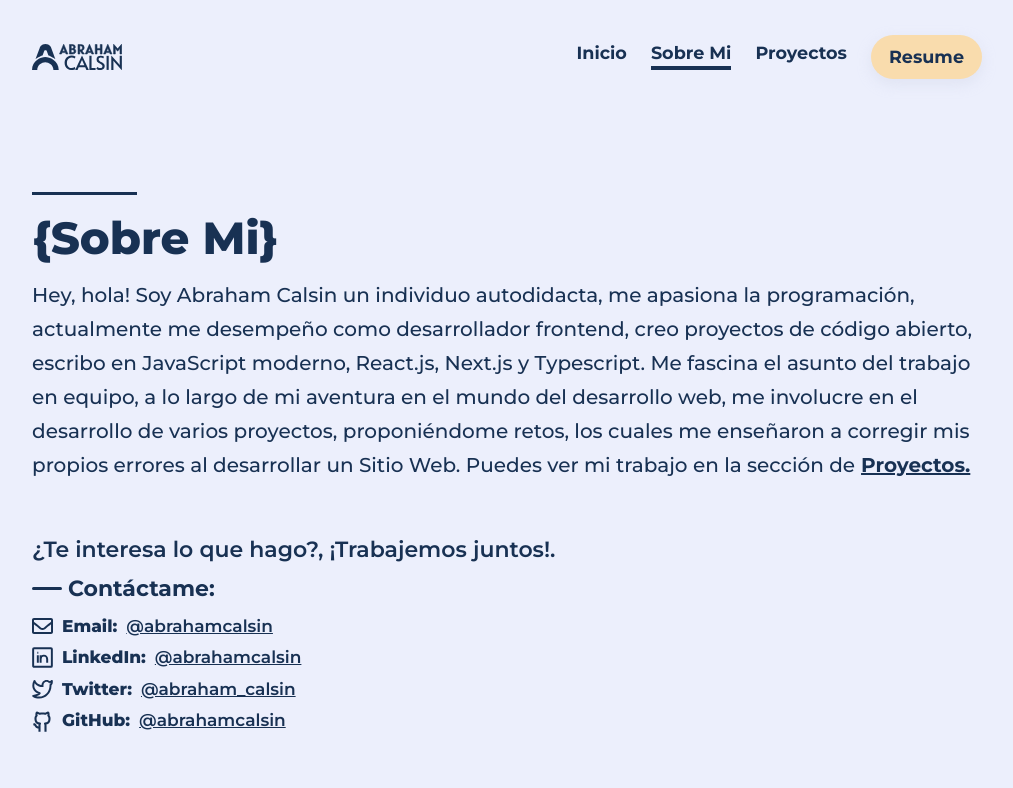
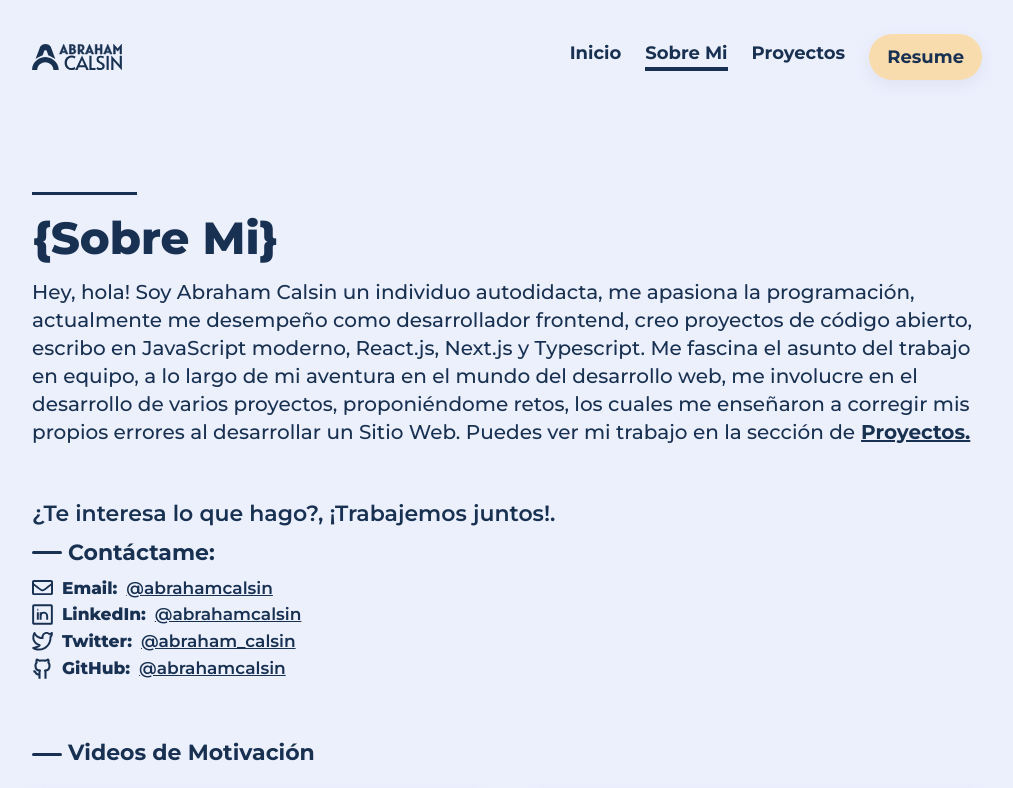
Before and after one commit to Uvacoder/port-abrahamcalsin, a Next.js app: page /about-me in a window 1280 px wide. Shown: the top 788 px of the page, without its empty margins (133-1146 px from the left). Built offline with nearby package versions, Linux system fonts and the light colour scheme; grey boxes are pictures that could not be loaded.

Commit message:
complete formatting of all styles of my portfolio, design of projects page modified

```diff
--- a/components/layout/index.js
+++ b/components/layout/index.js
@@ -3,7 +3,7 @@ import Footer from "../footer/index";
 import Head from "next/head";
 
 const MainLayout = (props) => (
-  <div className="font-montserrat text-clrPrimary">
+  <div className="font-montserrat text-primary">
     <Head>
       <meta charset="UTF-8" />
       <meta
--- a/components/navbar/index.js
+++ b/components/navbar/index.js
@@ -14,7 +14,7 @@ const NavTabLink = (props) => {
     <Link href={href}>
       <a
         className={clsx(
-          "relative after:content-[' '] after:block after:h-2-8 after:bg-clrOption-1 pb-2-8 after:w-full",
+          "relative after:content-[' '] after:block after:h-2-8 after:bg-primary pb-2-8 after:w-full",
           !activeLinkSelect &&
             "after:w-0 after:right-0 after:transition-all after:duration-300 hover:after:w-full hover:after:right-auto hover:after:left-0"
         )}
@@ -36,14 +36,14 @@ const NavTabIcon = (props) => {
     <Link href={href}>
       <a
         className={clsx(
-          "flex justify-center items-center h-full w-16 border-t-4 transition duration-300 flex-col",
+          "flex justify-center items-center h-full w-16 border-t-4 transition border-primary duration-300 flex-col",
           !isActiveSelect &&
-            "border-brdSecondary opacity-50 hover:border-brdPrimary border-brdsecondary hover:opacity-100"
+            "border-transparent opacity-50 hover:border-primary hover:opacity-100"
         )}
         target={targetBlank}
       >
         <img src={iconSrc} alt={alt} className="-mt-2-6 block" />
-        <p className="text-size-1 pt-1 font-semiBold">{contentLinkSection}</p>
+        <p className="text-xs-1.2 pt-1 font-semiBold">{contentLinkSection}</p>
       </a>
     </Link>
   );
@@ -53,7 +53,7 @@ const Navbar = () => {
   return (
     <header className="sm:mt-4">
       {/* Navbar Logo Fixed Mobile */}
-      <div className="fixed sm:static bg-clrOptin-3 sm:bg-transparent shadow-sm sm:shadow-none  h-20 sm:h-30 w-full flex justify-center items-center z-10">
+      <div className="fixed sm:static bg-white sm:bg-transparent shadow-sm sm:shadow-none  h-20 sm:h-30 w-full flex justify-center items-center z-10">
         <div className="w-full max-w-70 flex justify-between items-center sm:justify-between px-7 sm:px-15">
           <Link href="/">
             <a className="sm:w-30 w-28">
@@ -67,18 +67,18 @@ const Navbar = () => {
           <a
             href="https://resume.abrahamcalsin.com"
             target="__blank"
-            className="bg-clrOption-2 px-4 py-1-3 shadow-sm rounded-rds-1.1 font-extraBold sm:hidden"
+            className="bg-secondary px-4 py-1-3 shadow-sm rounded-rds-1.1 font-extraBold sm:hidden"
           >
             Resume
           </a>
           {/* Navbar Links Desktop*/}
-          <div className="hidden sm:flex sm:items-center sm:gap-x-8 font-bold text-size-8-desk">
+          <div className="hidden sm:flex sm:items-center sm:gap-x-8 font-bold text-lg">
             <NavTabLink href="/" contentNavLink="Inicio" />
             <NavTabLink href="/about-me" contentNavLink="Sobre Mi" />
             <NavTabLink href="/projects" contentNavLink="Proyectos" />
             <a
               href="https://resume.abrahamcalsin.com"
-              className="bg-clrOption-2 px-6 py-3 rounded-rds-1.1 shadow-sm transition duration-300 hover:opacity-80"
+              className="bg-secondary px-6 py-3 rounded-rds-1.1 shadow-sm transition duration-300 hover:opacity-80"
               target="__blank"
             >
               Resume
@@ -88,7 +88,7 @@ const Navbar = () => {
         </div>
       </div>
       {/* Navbar Icons/Links Fixed Mobile*/}
-      <div className="flex fixed bg-clrOptin-3 shadow-sml w-full h-20 justify-evenly items-center bottom-0 sm:hidden z-20">
+      <div className="flex fixed bg-white shadow-sml w-full h-20 justify-evenly items-center bottom-0 sm:hidden z-20">
         <NavTabIcon href="/" iconSrc="/icons/home-icon.svg" contentLinkSection="Inicio" />
         <NavTabIcon
           href="/about-me"
--- a/package.json
+++ b/package.json
@@ -12,6 +12,7 @@
     "@fortawesome/free-solid-svg-icons": "^5.15.4",
     "@fortawesome/react-fontawesome": "^0.1.15",
     "clsx": "^1.1.1",
+    "dayjs": "^1.10.7",
     "next": "latest",
     "react": "^17.0.2",
     "react-dom": "^17.0.2"
--- a/pages/404.js
+++ b/pages/404.js
@@ -5,11 +5,11 @@ const custom404 = () => {
   return (
     <MainLayout>
       <title>404 Error!</title>
-      <div className="flex flex-col justify-center items-center text-size-8.3-desk text-center mx-auto mb-25 mt-5 sm:my-35 sm:text-size-8.2-desk font-black">
+      <div className="flex flex-col justify-center items-center text-3xl text-center mx-auto mb-25 mt-5 sm:my-35 sm:text-sm-1.4 font-black">
         <h1>404</h1>
         <p>Página No Encontrada</p>
         <Link href="/">
-          <a className="bg-clrOption-2 w-36.1-desk text-size-5 rounded-rds-1.1 shadow-sm py-4 px-6 mt-6 hover:opacity-80 sm:w-36.3-desk sm:text-size-6">
+          <a className="bg-secondary w-36.1-desk text-base rounded-rds-1.1 shadow-sm py-4 px-6 mt-6 hover:opacity-80 sm:w-36.3-desk sm:text-xsm-1.3">
             {" "}
             Volver a Inicio
           </a>
--- a/pages/_document.js
+++ b/pages/_document.js
@@ -10,7 +10,7 @@ class MyDocument extends Document {
     return (
       <Html>
         <Head />
-        <body className="bg-secondary">
+        <body className="bg-grayBlue">
           <Main />
           <NextScript />
         </body>
--- a/pages/about-me/index.js
+++ b/pages/about-me/index.js
@@ -8,7 +8,7 @@ const ContactSocialMedia = (props) => {
   const { href, iconSocialSrc, alt, contentSpan, contentLinkIcons } = props;
 
   return (
-    <li className={clsx("flex items-center my-2 sm:text-size-6.2 text-size-4")}>
+    <li className={clsx("flex items-center my-2 sm:text-xsm-1.2 text-sm")}>
       <img src={iconSocialSrc} className={clsx("w-6 sm:w-7")} alt={alt} />
       <span className={clsx("mx-2 font-extraBold sm:mx-3")}>{contentSpan}</span>
       <a href={href} target="_blank" rel="noreferrer" className={clsx("underline")}>
@@ -25,11 +25,11 @@ const AboutMe = () => {
         <title>Sobre Mi - Abraham Calsin</title>
       </Head>
       <div className="mt-0 sm:mt-20 sm:mb-10">
-        <div className="bg-clrOption-1 w-25 h-1-2 my-2 sm:m-0 sm:mb-3 sm:h-2-6 sm:w-35"></div>
-        <h1 className="font-extraBold text-size-6 sm:text-size-8.2-desk">
+        <div className="bg-primary w-25 h-1-2 my-2 sm:m-0 sm:mb-3 sm:h-2-6 sm:w-35"></div>
+        <h1 className="font-extraBold text-xsm-1.3 sm:text-sm-1.4">
           {"{"}Sobre Mi{"}"}
         </h1>
-        <p className="text-size-4 leading-loose font-medium mt-2 px-0 sm:text-size-8.1-desk">
+        <p className="text-sm leading-1.7 font-medium mt-2 px-0 sm:text-xl">
           Hey, hola! Soy Abraham Calsin un individuo autodidacta, me apasiona la
           programación, actualmente me desempeño como desarrollador frontend, creo
           proyectos de código abierto, escribo en JavaScript moderno, React.js, Next.js y
@@ -41,9 +41,9 @@ const AboutMe = () => {
             <a className="font-bold underline ml-2">Proyectos.</a>
           </Link>
         </p>
-        <p className="font-semiBold text-size-6.2 sm:text-size-6 mt-15 sm:mt-17">
+        <p className="font-semiBold text-xsm-1.2 sm:text-xsm-1.3 mt-15 sm:mt-17">
           ¿Te interesa lo que hago?, ¡Trabajemos juntos!.
-          <span className="block mt-2 relative font-bold before:content-[' '] before:inline-block before:h-2-6 before:w-10 before:mb-2 before:mr-2 before:rounded-rds-1.1 before:bg-clrOption-1">
+          <span className="block mt-2 relative font-bold before:content-[' '] before:inline-block before:h-2-6 before:w-10 before:mb-2 before:mr-2 before:rounded-rds-1.1 before:bg-primary">
             Contáctame:
           </span>
         </p>
@@ -80,7 +80,7 @@ const AboutMe = () => {
 
         <div className="mt-15 mb-17 sm:mt-19">
           <div className="mb-7">
-            <h1 className="text-size-6.2 sm:text-size-6 block relative font-bold before:content-[' '] before:inline-block before:h-2-6 before:w-10 before:mb-2-8 before:mr-2 before:rounded-rds-1.1 before:bg-clrOption-1">
+            <h1 className="text-xsm-1.2 sm:text-xsm-1.3 block relative font-bold before:content-[' '] before:inline-block before:h-2-6 before:w-10 before:mb-2-8 before:mr-2 before:rounded-rds-1.1 before:bg-primary">
               Videos de Motivación
             </h1>
           </div>
--- a/tailwind.config.js
+++ b/tailwind.config.js
@@ -23,33 +23,8 @@ module.exports = {
       70: "65rem",
       500: "500px",
     },
-
-    fontSize: {
-      "size-1": "10px",
-      "size-2": "11.39px",
-      "size-3": "12.39px",
-      "size-4": "14.5px",
-      "size-5": "16px",
-      "size-6": "22px",
-      "size-6.1": "85.6324px",
-      "size-6.2": "17px",
-      // -----------------
-      "size-7-desk": "14.41px",
-      "size-7.1-desk": "15px",
-      "size-7.2-desk": "18px",
-      "size-8-desk": "17.60px",
-      "size-8.1-desk": "20px",
-      "size-8.2-desk": "45px",
-      "size-8.3-desk": "30px",
-      "size-9-desk": "125px",
-    },
     letterSpacing: {
       "ltr-1": "0.02em",
-    },
-    textColor: {
-      clrPrimary: "#183153",
-      clrSecondary: "#EA9100",
-      "clrOption-1": "rgba(24, 49, 83, 0.57)",
     },
     fontWeight: {
       thin: "100",
@@ -84,19 +59,86 @@ module.exports = {
       sml: "0px -5px 50px rgba(204, 209, 230, 0.46)",
       none: "none",
     },
-    backgroundColor: {
-      primary: "#fff",
-      secondary: "#ECEFFC",
-      "clrOption-1": "#183153",
-      // "clrOption-2": "rgba(252, 163, 17, 0.34)",
-      "clrOption-2": "#f9dcad",
-      "clrOptin-3": "#f7f9fe",
+    colors: {
+      black: "#000",
+      inherit: "inherit",
       transparent: "transparent",
-    },
-    borderColor: {
-      brdPrimary: "#183153",
-      brdsecondary: "#fff",
-      "brdOption-1": "rgba(24, 49, 83, 0.57)",
+      current: "currentColor",
+      white: "#f7f9fe",
+      grayBlue: "#eceffc",
+
+      primary: {
+        50: "#e7ebf0",
+        100: "#c1cddc",
+        200: "#9aadc4",
+        300: "#748dab",
+        400: "#55749b",
+        500: "#335d8d",
+        600: "#2c5584",
+        700: "#234b79",
+        800: "#1e416c",
+        DEFAULT: "#183153",
+      },
+      secondary: {
+        50: "#fdf1de",
+        DEFAULT: "#f9dcad",
+        200: "#f5c578",
+        300: "#f1ae41",
+        400: "#ee9d0f",
+        500: "#ec8c00",
+        600: "#e88100",
+        700: "#e37100",
+        800: "#dd6100",
+        900: "#d44600",
+      },
+      gray: {
+        50: "#F3F9FF",
+        100: "#ECF1F7",
+        200: "#E2E7ED",
+        300: "#D1D7DD",
+        400: "#ADB3B8",
+        500: "#8D9298",
+        DEFAULT: "#656A70",
+        700: "#52575C",
+        800: "#34393D",
+        900: "#14191D",
+      },
+      error: {
+        50: "#FFE9EF",
+        100: "#FFC9D5",
+        200: "#F8919D",
+        300: "#F26276",
+        400: "#FF2D54",
+        500: "#FF0038",
+        DEFAULT: "#F70038",
+        700: "#E50031",
+        800: "#D80029",
+        900: "#C9001D",
+      },
+      success: {
+        50: "#E8F5E9",
+        100: "#C8E6C9",
+        200: "#A5D6A7",
+        300: "#81C784",
+        400: "#66BB6B",
+        500: "#4CAF51",
+        DEFAULT: "#43A048",
+        700: "#388E3D",
+        800: "#2E7D33",
+        900: "#1B5E21",
+      },
+      warning: {
+        50: "#FFFEE7",
+        100: "#FDFBC2",
+        200: "#FBF898",
+        300: "#F9F46B",
+        400: "#F6EF45",
+        500: "#FFF627",
+        DEFAULT: "#FFE21D",
+        700: "#FFC90C",
+        800: "#FFB000",
+        900: "#FF8500",
+      },
     },
     borderWidth: {
       0: "0",
@@ -106,30 +148,19 @@ module.exports = {
       4: "4px",
       6: "6px",
       8: "8px",
+      9: "10px",
+      10: "12px",
+      11: "14px",
+      12: "16px",
     },
     borderRadius: {
-      "rds-1": "7.35px",
+      "rds-0.1": "4px",
+      "rds-1": "7px",
       "rds-1.1": "999px",
       // Px radius desk
       "rds-2-desk": "10px",
       "rds-3-desk": "20px",
       "rds-4-desk": "15px",
-    },
-    opacity: {
-      0: "0",
-      25: ".25",
-      50: ".5",
-      75: ".75",
-      10: ".1",
-      20: ".2",
-      30: ".3",
-      40: ".4",
-      50: ".5",
-      60: ".6",
-      70: ".7",
-      80: ".8",
-      90: ".9",
-      100: "1",
     },
 
     scale: {
@@ -138,6 +169,27 @@ module.exports = {
     },
 
     extend: {
+      backgroundColor: {
+        inherit: "inherit",
+      },
+      textColor: {
+        inherit: "inherit",
+      },
+      borderColor: {
+        inherit: "inherit",
+      },
+      fontSize: {
+        0: "0px",
+        "xs-1.1": "8px",
+        "xs-1.2": "10px",
+        "xs-1.3": "11px",
+        "xs-1.7": "86px",
+        "sm-1.4": "45px",
+        "sm-1.5": "125px",
+        "xsm-1.1": "15px",
+        "xsm-1.2": "17px",
+        "xsm-1.3": "22px",
+      },
       spacing: {
         auto: "auto",
         "0-1": "-3px",
@@ -192,14 +244,21 @@ module.exports = {
         710: "710px",
       },
       gridTemplateColumns: {
-        pjectsCards: "repeat(auto-fill, minmax(14rem, 1fr))",
+        // pjectsCards: "repeat(auto-fill, minmax(14rem, 1fr))",
         videoYoutube: "repeat(auto-fill, minmax(20rem, 1fr))",
-      },
-      lineHeight: {
-        loose: "1.7",
       },
       transitionDuration: {
         300: ".3s",
+      },
+
+      lineHeight: {
+        1: "1",
+        1.2: "1.2",
+        1.3: "1.3",
+        1.4: "1.4",
+        1.5: "1.5",
+        1.6: "1.6",
+        1.7: "1.7",
       },
     },
   },
```
Also changed, not shown: components/footer/index.js (+3 -9 lines), pages/index.js (+7 -9 lines), pages/projects/index.js (+82 -135 lines), 1 other file (tests, documents, lock files or other folders).
